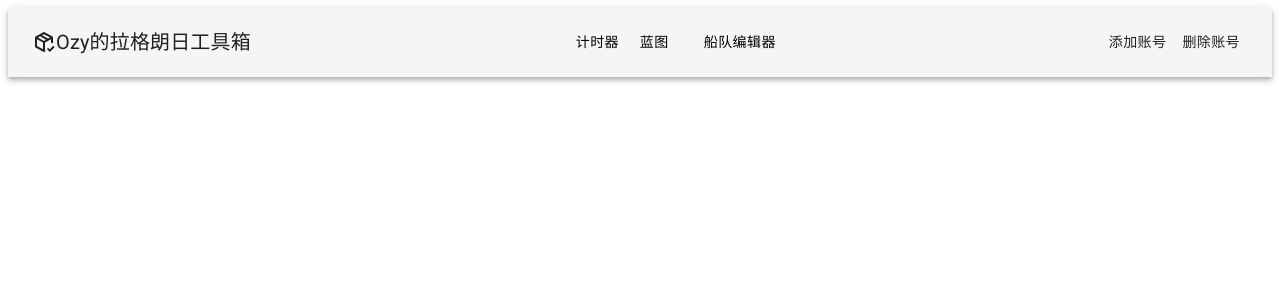
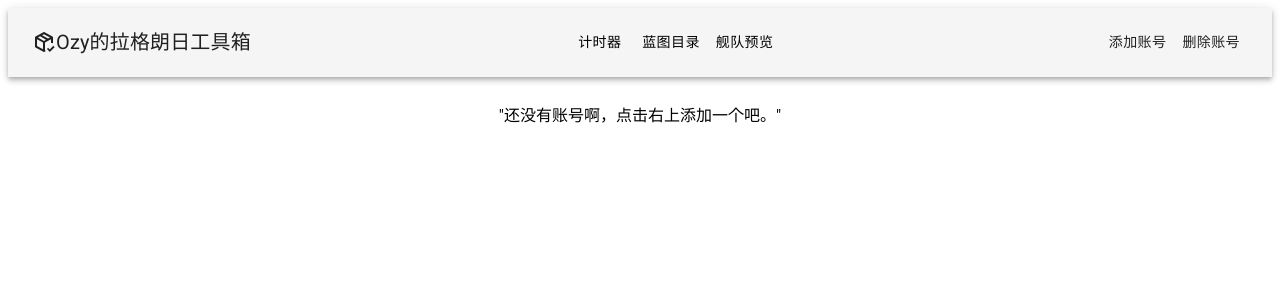
Before and after one commit to undancer/OzyLagrangeToolkit, a React (Create React App) app: page / in a window 1280 px wide. Shown: the top 300 px of the page. Built offline with nearby package versions, Linux system fonts and the light colour scheme.

Commit message:
updated title bar text and added new page guide

```diff
--- a/src/components/navigation-bar.tsx
+++ b/src/components/navigation-bar.tsx
@@ -9,8 +9,8 @@ import MenuIcon from "@mui/icons-material/Menu";
 import MenuItem from "@mui/material/MenuItem";
 import { Link as RouterLink } from "react-router-dom";
 
-const pages = ["计时器", "蓝图", "船队编辑器"];
-const path: { [index: string]: string } = {"计时器":"tracker", "蓝图":"blueprint", "船队编辑器":"fleetbuilder" };
+const pages = ["计时器", "蓝图目录", "舰队预览"];
+const path: { [index: string]: string } = {"计时器":"tracker", "蓝图目录":"blueprint", "舰队预览":"fleetbuilder" };
 enum DialogType{
     Add = "add",
     Remove = "remove"
--- a/src/components/tracker.tsx
+++ b/src/components/tracker.tsx
@@ -7,9 +7,11 @@ import { Container } from "@mui/material";
 function Tracker() {
     const gameAccounts = useAppSelector(state => selectAllAccounts(state))
 
-    const accountComponents = gameAccounts.map((account) => {
+    let accountComponents = gameAccounts.map((account) => {
         return <GameAccount key={account.id} accountId={account.id}/>
     });
+
+    if (gameAccounts.length <= 0) accountComponents = [<div>"还没有账号啊，点击右上添加一个吧。"</div>];
 
     return (
         <Container maxWidth="xl">
```
